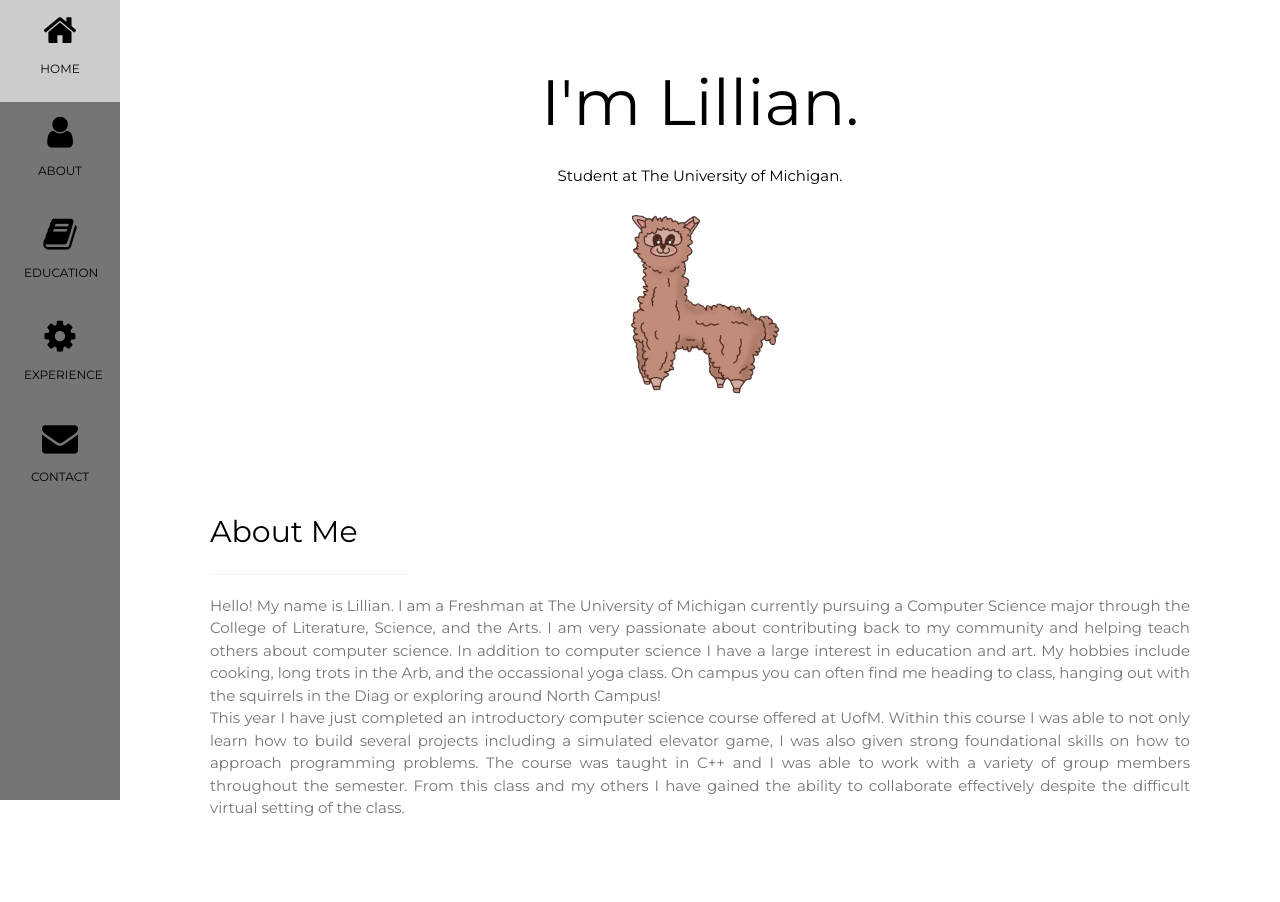
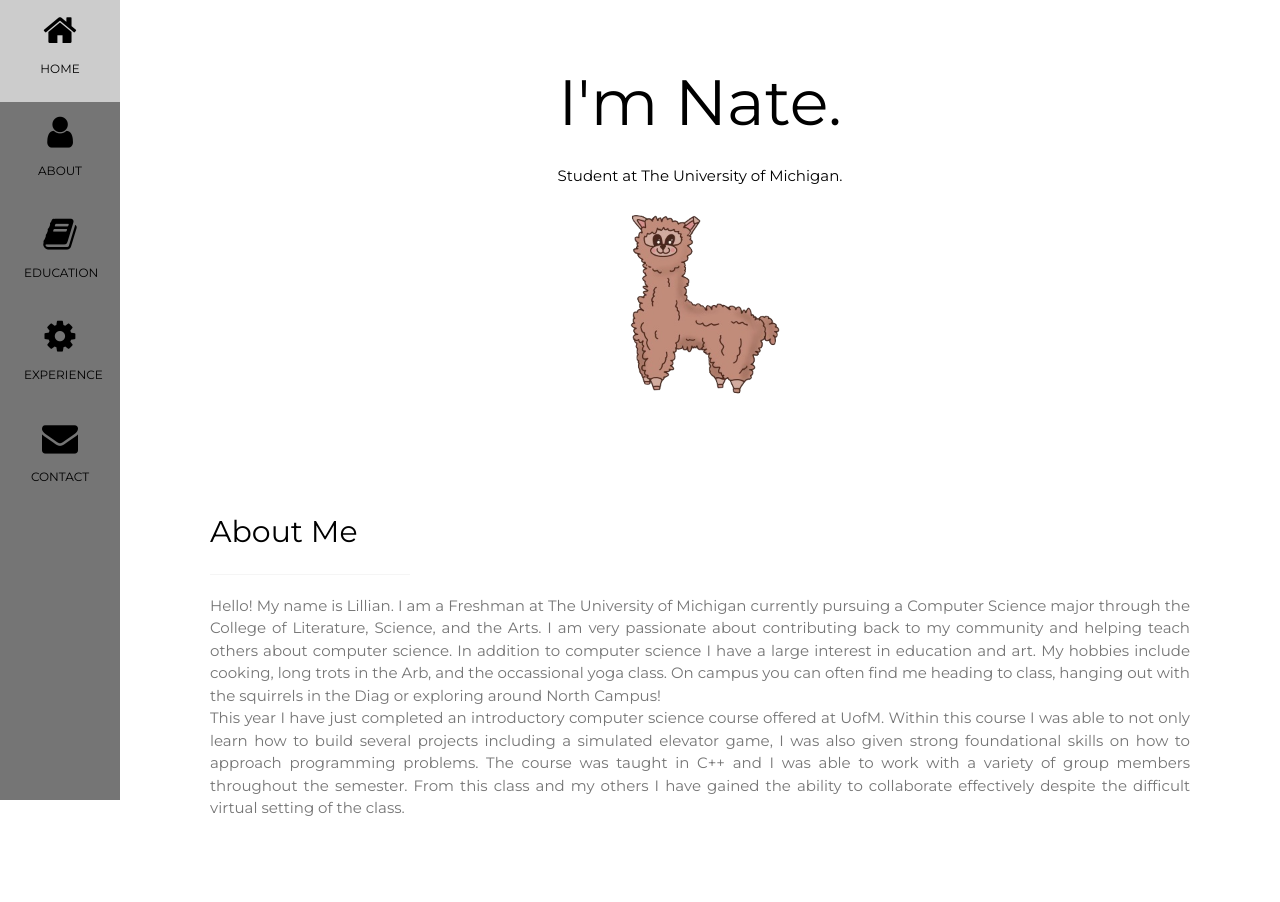
Before and after one commit to wnate1373/wnate1373.github.io, a plain HTML site: page index.html in a window 1280 px wide. Shown: the top 902 px of the page. Drawn offline with nearby package versions, Linux system fonts and the light colour scheme.

Commit message:
name change

```diff
--- a/index.html
+++ b/index.html
@@ -56,7 +56,7 @@ https://www.w3schools.com/w3css/4/w3.css
 <div class="w3-padding-large" id="main">
   <!-- Header/Home -->
   <header class="w3-container w3-padding-32 w3-center w3-white" id="home">
-    <h1 class="w3-jumbo">I'm Lillian.</h1>
+    <h1 class="w3-jumbo">I'm Nate.</h1>
     <p>Student at The University of Michigan.</p>
     <img src="./llama-1.png" alt="boy" class="w3-image" width="200" height="200">
   </header>
```
Also changed, not shown: 1 other file.
